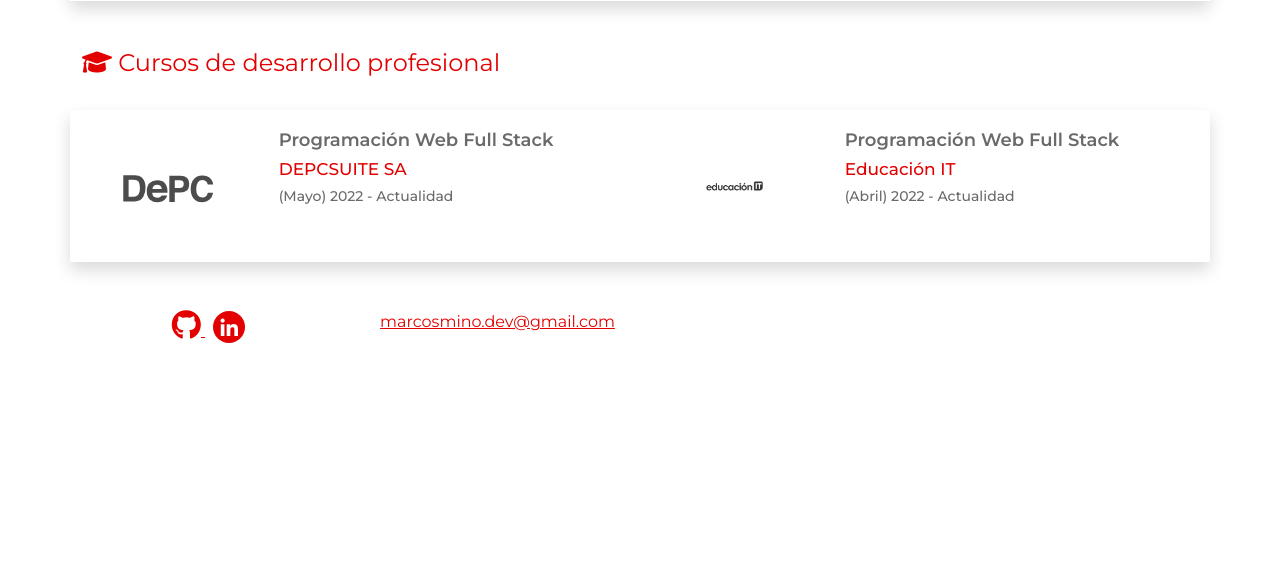
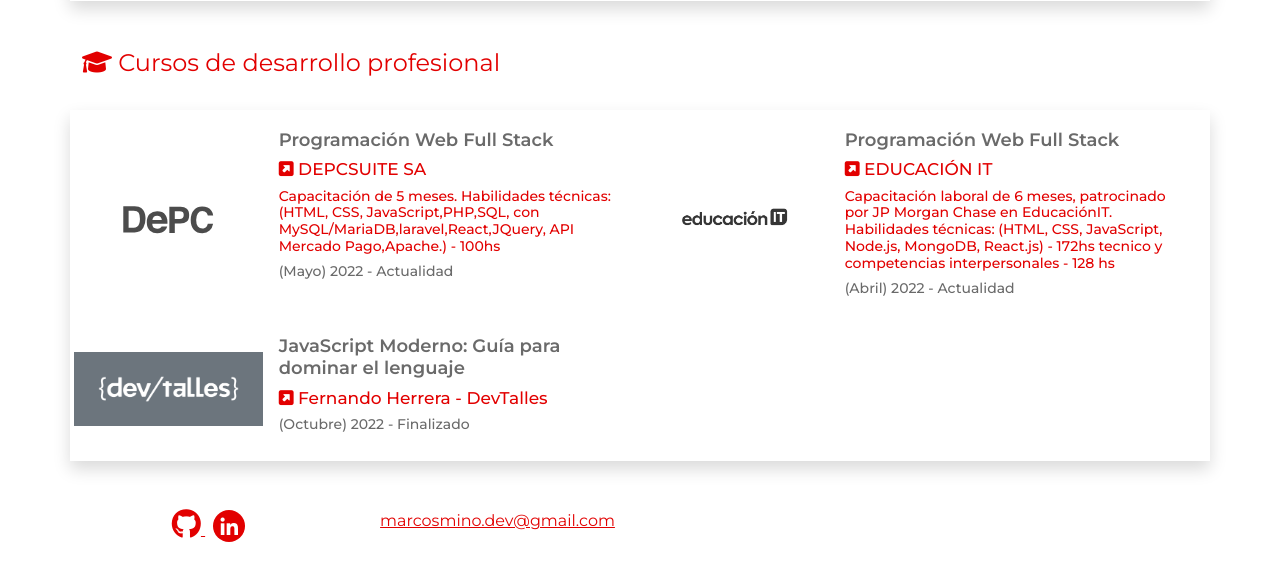
Before and after one commit to Marcos-mi/portfolio, a PHP site: page /sobre-mi.php in a window 1280 px wide. Shown: the part 1799-2365 px from the top of the page. Before the commit the page ends 2142 px from the top, so only its background shows below. Run offline with PHP 8.4, Linux system fonts and the light colour scheme.

Commit message:
añado informacion de cursos en sobre mi

```diff
--- a/css/estilos.css
+++ b/css/estilos.css
@@ -224,6 +224,9 @@ textarea {
 #formacion h2, #formacion h4 {
     color: #E20000;
 }
+.descripcion{
+    color: #E20000 !important;
+}
 #desarrollo h2, #desarrollo h4 {
     color: #E20000;
 }
--- a/sobre-mi.php
+++ b/sobre-mi.php
@@ -207,25 +207,29 @@ $pg= "sobre-mi";
                     </div>
                     <div class="col-sm-4 col-12 p-3">
                         <h3>Programación Web Full Stack</h3>
-                        <h4>DEPCSUITE SA</h4>
+                        <a href="https://depcsuite.com/?v=d72a48a8ebd2" target="_blank" class="text-decoration-none"><h4><i class="fa-solid fa-square-up-right"></i>  DEPCSUITE SA</h4></a>
+                        <h5 class="descripcion">Capacitación  de 5 meses. Habilidades técnicas: (HTML, CSS, JavaScript,PHP,SQL, con MySQL/MariaDB,laravel,React,JQuery,
+                            API Mercado Pago,Apache.) - 100hs</h5>
                         <h5>(Mayo) 2022 - Actualidad</h5>
                     </div>
-                    <div class="col-sm-2 p-5 my-auto gris  d-none d-sm-block">
+                    <div class="col-sm-2 p-2 my-auto gris  d-none d-sm-block">
                         <img src="images/logo-it.jpg" alt="Educacion IT" class="img-fluid">
                     </div>
                     <div class="col-sm-4 col-12 p-3">
                         <h3>Programación Web Full Stack</h3>
-                        <h4>Educación IT</h4>
+                        <a href="https://www.educacionit.com/" target="_blank" class="text-decoration-none"><h4><i class="fa-solid fa-square-up-right"></i>  EDUCACIÓN IT</h4></a>
+                        <h5 class="descripcion">Capacitación laboral de 6 meses, patrocinado por JP Morgan Chase en  EducaciónIT. Habilidades técnicas: (HTML, CSS, JavaScript, Node.js, MongoDB, React.js) - 172hs tecnico y competencias interpersonales - 128 hs</h5>
                         <h5>(Abril) 2022 - Actualidad</h5>
                      </div>
-                  <!--   <div class="col-sm-2 p-5 my-auto gris  d-none d-sm-block">
-                        <img src="images/udemy.png" alt="sin logo" class="img-fluid">
+
+                     <div class="col-sm-2 p-4 my-auto  bg-secondary d-none d-sm-block">
+                        <img src="images/logoferpag.png" alt="devTalles" class="img-fluid">
                     </div>
                     <div class="col-sm-4  col-12 p-3">
-                        <h3>Desarrollo Web</h3>
-                        <h4>UDEMY-Juan Pablo De la Torre Valdez</h4>
-                        <h5>(Febrero) 2022 - Actualidad</h5>
-                    </div> -->
+                        <h3>JavaScript Moderno: Guía para dominar el lenguaje</h3>
+                        <a href="https://fernando-herrera.com/#/" target="_blank" class="text-decoration-none"><h4> <i class="fa-solid fa-square-up-right"></i> Fernando Herrera - DevTalles</h4></a>
+                        <h5>(Octubre) 2022 - Finalizado</h5>
+                    </div>
             </div>
         </section>
         <!-- <section id="idiomas">
```
Also changed, not shown: images/1663609928708LOGO.webp (added), images/logoFernando.png (added), images/logoferpag.png (added).
